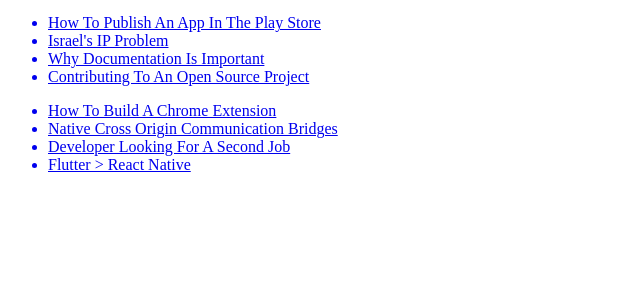
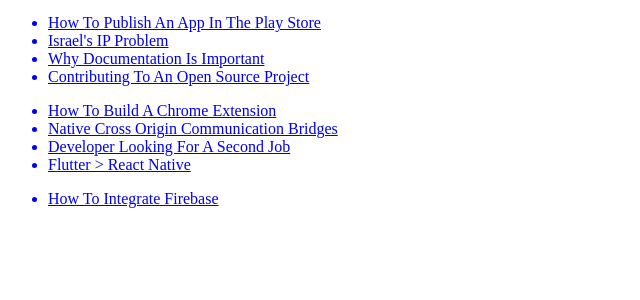
Before and after one commit to TomerPacific/CodePenProjects, a PHP site: page / in a window 1280 px wide. Shown: the part 140-440 px from the top of the page, without its empty margins (0-640 px from the left). Run offline with PHP 8.4, Linux system fonts and the light colour scheme.

Commit message:
CodePenProjects MediumArticlesViewer adding article about integrating firebase

```diff
--- a/MediumArticlesViewer/index.html
+++ b/MediumArticlesViewer/index.html
@@ -75,6 +75,15 @@
            </li>
         </a>
       </ul>
+      <!-- Fourth row -->
+       <ul class="row">
+        <a href="https://medium.freecodecamp.org/how-to-integrate-firebase-with-your-application-74fdde01dfe2" target="_blank">
+          <li class="article" id="firebaseIntegration">
+            <span title="How To Integrate Firebase">How To Integrate Firebase</span>
+          </li>
+        </a>
+      </ul>
+
 
     </div>
 
--- a/MediumArticlesViewer/style.css
+++ b/MediumArticlesViewer/style.css
@@ -109,3 +109,9 @@ li span {
    background-repeat: no-repeat;
   background-size: 100% 100%;
 }
+
+#firebaseIntegration {
+  background: url(            https://github.com/TomerPacific/MediumArticles/blob/master/images/IntegratingFirebase.jpg?raw=true);
+   background-repeat: no-repeat;
+  background-size: 100% 100%;
+}
```
